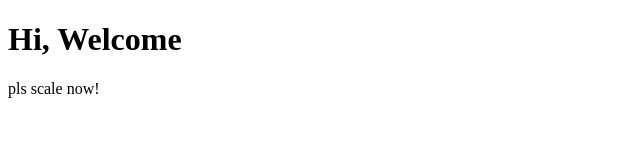
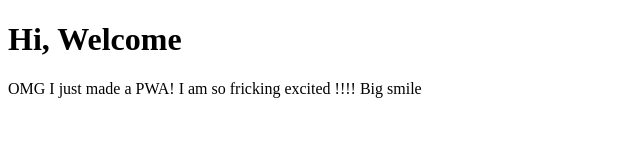
Before and after one commit to ridevork/ridevork.github.io, a plain HTML site: page index.html in a window 1280 px wide. Shown: the whole page, without its empty margins (0-640 px from the left). Drawn offline with Linux system fonts and the light colour scheme.

Commit message:
Update index.html

```diff
--- a/index.html
+++ b/index.html
@@ -8,7 +8,7 @@
 </head>
 <body>
 <h1>Hi, Welcome</h1>
-<p>pls scale now!</p>
+<p>OMG I just made a PWA! I am so fricking excited !!!! Big smile</p>
 
 <script src="index.js"></script>
 </body>
```
